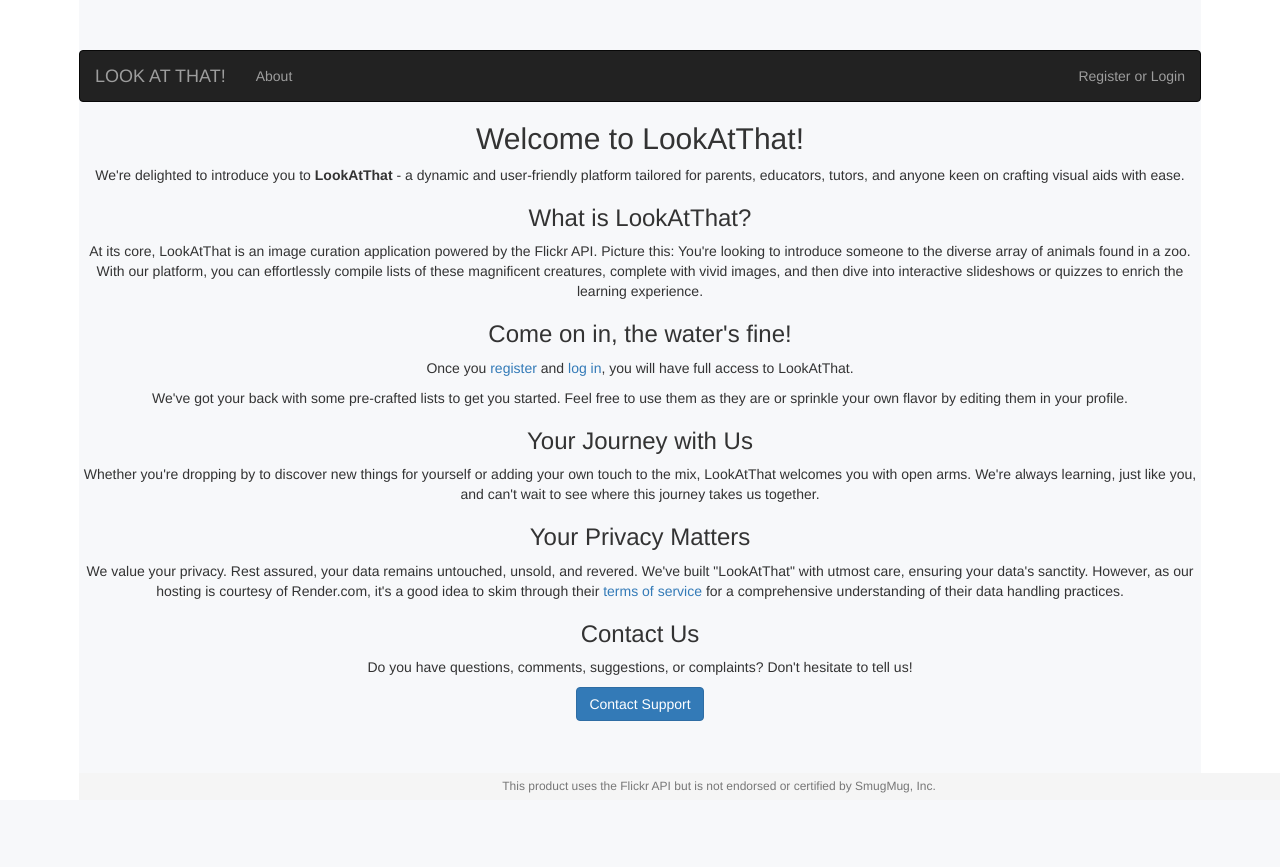
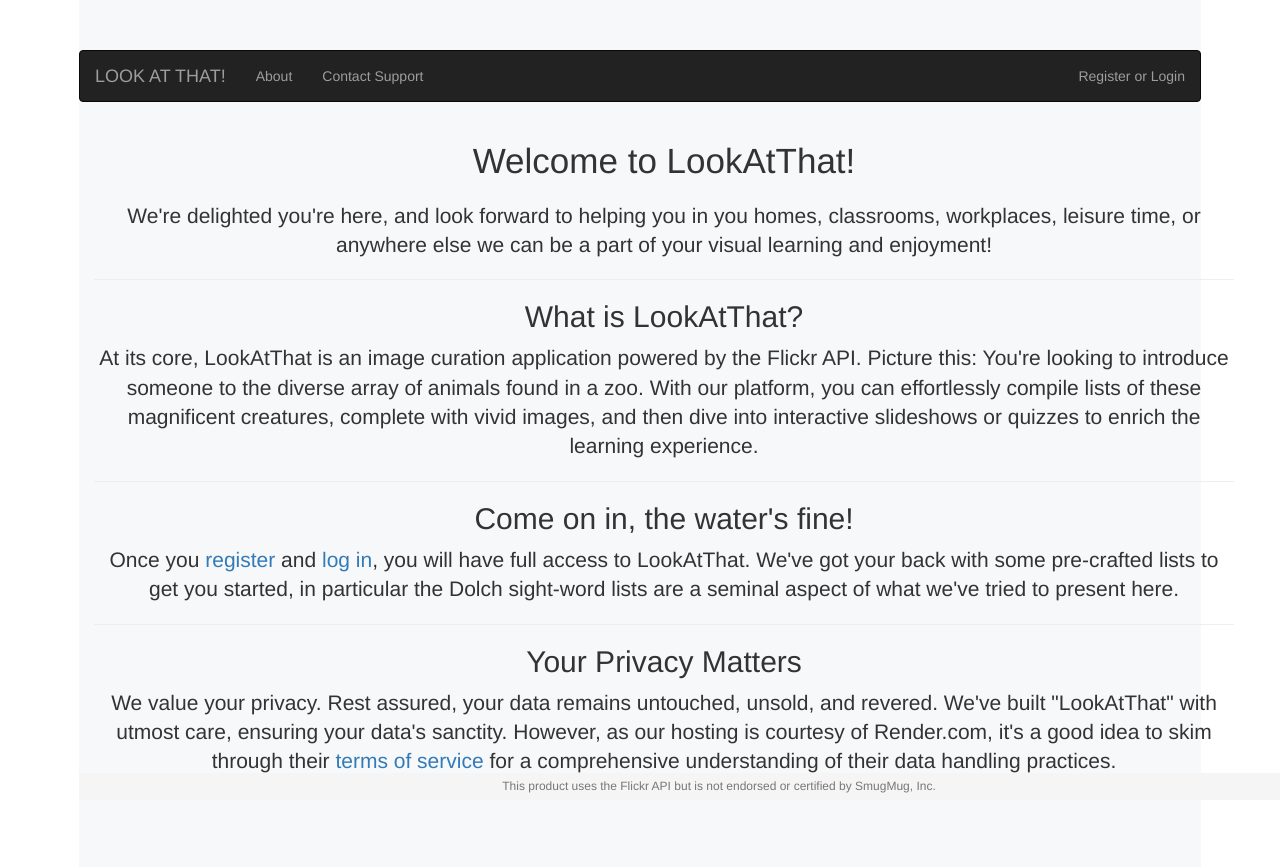
Before and after one commit to HenrySpock/lookatthatde, a Flask app: page /about in a window 1280 px wide. Before the commit the page ends 793 px from the top, so only its background shows below. Run offline with Flask 3, Linux system fonts and the light colour scheme; some libraries are stand-ins or nearby versions.

Commit message:
Updating the slideshow some more and starting to work on consistent styling.

```diff
--- /dev/null
+++ b/static/css/contact_support.css
@@ -0,0 +1,4 @@
+.more-limited-width {
+  max-width: 25%;
+  margin: 0 auto 10px;
+}
--- a/templates/about.html
+++ b/templates/about.html
@@ -1,27 +1,33 @@
 {% extends "base.html" %}
 
 {% block content %}
-<div>
-    <h2>Welcome to LookAtThat!</h2>
+<div class="container mt-5 mb-5"> <!-- Spacing at the top and bottom -->
 
-    <p>We're delighted to introduce you to <strong>LookAtThat</strong> - a dynamic and user-friendly platform tailored for parents, educators, tutors, and anyone keen on crafting visual aids with ease.</p>
+    <h1 class="display-4 mb-4">Welcome to LookAtThat!</h1>
+    <p class="lead">We're delighted you're here, and look forward to helping you in you homes, classrooms,
+        workplaces, leisure time, or anywhere else we can be a part of your visual learning and enjoyment!</p>
+    <hr>
 
-    <h3>What is LookAtThat?</h3>
-    <p>At its core, LookAtThat is an image curation application powered by the Flickr API. Picture this: You're looking to introduce someone to the diverse array of animals found in a zoo. With our platform, you can effortlessly compile lists of these magnificent creatures, complete with vivid images, and then dive into interactive slideshows or quizzes to enrich the learning experience.</p>
+    <h2 class="display-5 mt-4">What is LookAtThat?</h2>
+    <p class="lead">At its core, LookAtThat is an image curation application powered by the Flickr API.
+        Picture this: You're looking to introduce someone to the diverse array of animals found in a zoo.
+        With our platform, you can effortlessly compile lists of these magnificent creatures, complete with
+        vivid images, and then dive into interactive slideshows or quizzes to enrich the learning experience.</p>
+    <hr>
 
-    <h3>Come on in, the water's fine!</h3>
-    <p>Once you <a href="{{ url_for('user_routes.reg_log') }}">register</a> and <a href="{{ url_for('user_routes.reg_log') }}">log in</a>, you will have full access to LookAtThat.</p>
+    <h2 class="display-5 mt-4">Come on in, the water's fine!</h2>
+    <p class="lead">Once you <a href="{{ url_for('user_routes.reg_log') }}">register</a> and
+        <a href="{{ url_for('user_routes.reg_log') }}">log in</a>, you will have full access
+        to LookAtThat. We've got your back with some pre-crafted lists to get you started, in particular the Dolch sight-word lists
+        are a seminal aspect of what we've tried to present here.</p>
+    <hr>
 
-    <p>We've got your back with some pre-crafted lists to get you started. Feel free to use them as they are or sprinkle your own flavor by editing them in your profile.</p>
+    <h2 class="display-5 mt-4">Your Privacy Matters</h2>
+    <p class="lead">We value your privacy. Rest assured, your data remains untouched, unsold, and revered.
+        We've built "LookAtThat" with utmost care, ensuring your data's sanctity. However, as our hosting
+        is courtesy of Render.com, it's a good idea to skim through their <a href="https://www.render.com/tos">terms of service</a>
+        for a comprehensive understanding of their data handling practices.</p>
+    <hr>
 
-    <h3>Your Journey with Us</h3>
-    <p>Whether you're dropping by to discover new things for yourself or adding your own touch to the mix, LookAtThat welcomes you with open arms. We're always learning, just like you, and can't wait to see where this journey takes us together.</p>
-
-    <h3>Your Privacy Matters</h3>
-    <p>We value your privacy. Rest assured, your data remains untouched, unsold, and revered. We've built "LookAtThat" with utmost care, ensuring your data's sanctity. However, as our hosting is courtesy of Render.com, it's a good idea to skim through their <a href="https://www.render.com/tos">terms of service</a> for a comprehensive understanding of their data handling practices.</p>
-
-    <h3>Contact Us</h3>
-    <p>Do you have questions, comments, suggestions, or complaints? Don't hesitate to tell us!</p>
-    <a href="{{ url_for('user_routes.support') }}" class="btn btn-primary">Contact Support</a>
 </div>
 {% endblock %}
--- a/templates/base.html
+++ b/templates/base.html
@@ -1,75 +1,3 @@
-{#
-<!DOCTYPE html>
-<html lang="en">
-<head>
-    <meta charset="UTF-8">
-    <meta name="viewport" content="width=device-width, initial-scale=1.0">
-    <title>Flask App</title>
-    <link rel="stylesheet" href="https://maxcdn.bootstrapcdn.com/bootstrap/3.4.1/css/bootstrap.min.css">
-    <link href="https://cdn.jsdelivr.net/npm/bootstrap@5.5.0/dist/css/bootstrap.min.css" rel="stylesheet">
-    <link rel="stylesheet" href="{{ url_for('static', filename='css/app.css') }}">
-    <link rel="icon" href="{{ url_for('static', filename='images/favicon.ico') }}" type="image/x-icon">
-    <link rel="stylesheet" href="https://cdnjs.cloudflare.com/ajax/libs/font-awesome/6.4.0/css/all.min.css">
-    <script src="https://ajax.googleapis.com/ajax/libs/jquery/3.5.1/jquery.min.js"></script>
-</head>
-
-
-<body>
-
-<div class="wrapper">
-
-    <div class="main-content">
-    <p>Hello from base!</p>
-
-    {% with messages = get_flashed_messages(with_categories=true) %}
-    {% if messages %}
-    <div class="flashed-messages">
-        {% for category, message in messages %}
-        <div class="alert alert-{{ category }}">{{ message }}</div>
-        {% endfor %}
-    </div>
-    {% endif %}
-    {% endwith %}
-
-    <nav>
-        <div>
-            <a href="{{ url_for('home') }}">LOOK AT THAT!</a>
-
-            <a href="{{ url_for('home') }}">Home</a>
-            <a href="{{ url_for('about') }}">About</a>
-
-            {% if current_user.is_authenticated %}
-                <a href="{{ url_for('list_routes.go_to_lists') }}">Go To Lists</a>
-                <a href="{{ url_for('list_routes.create_list') }}">Create List</a>
-                <a href="{{ url_for('user_routes.user_profile') }}">Profile</a>
-                <a href="{{ url_for('user_routes.logout') }}">Logout</a>
-            {% else %}
-
-                <a href="{{ url_for('user_routes.reg_log') }}">Register or Login</a>
-            {% endif %}
-        </div>
-    </nav>
-
-    {% block content %}{% endblock %}
-    </div>
-
-<footer class="sticky-footer">
-    This product uses the Flickr API but is not endorsed or certified by SmugMug, Inc.
-</footer>
-
-</div>
-
-
-
-</body>
-
-
-</html>
-#}
-
-
-
-
 <!DOCTYPE html>
 <html lang="en">
 
@@ -97,6 +25,7 @@
                     </div>
                     <ul class="nav navbar-nav">
                         <li><a href="{{ url_for('about') }}">About</a></li>
+                        <li><a href="{{ url_for('user_routes.support') }}">Contact Support</a></li>
                         {% if current_user.is_authenticated %}
                         <li><a href="{{ url_for('list_routes.go_to_lists') }}">Go To Lists</a></li>
                         <li><a href="{{ url_for('list_routes.create_list') }}">Create List</a></li>
```
Also changed, not shown: routes/user_routes.py (+4 -4 lines), static/css/carousel.css (+48 -38 lines), static/js/carousel.js (+44 -2 lines), templates/carousel.html (+11 -7 lines), templates/contact_support.html (added, +61 -0 lines), templates/regLog.html (deleted, +0 -67 lines), templates/register_login.html (added, +118 -0 lines), templates/support.html (deleted, +0 -15 lines), app.py (line endings or trailing spaces), templates/profile.html (renamed from templates/user_profile.html).
